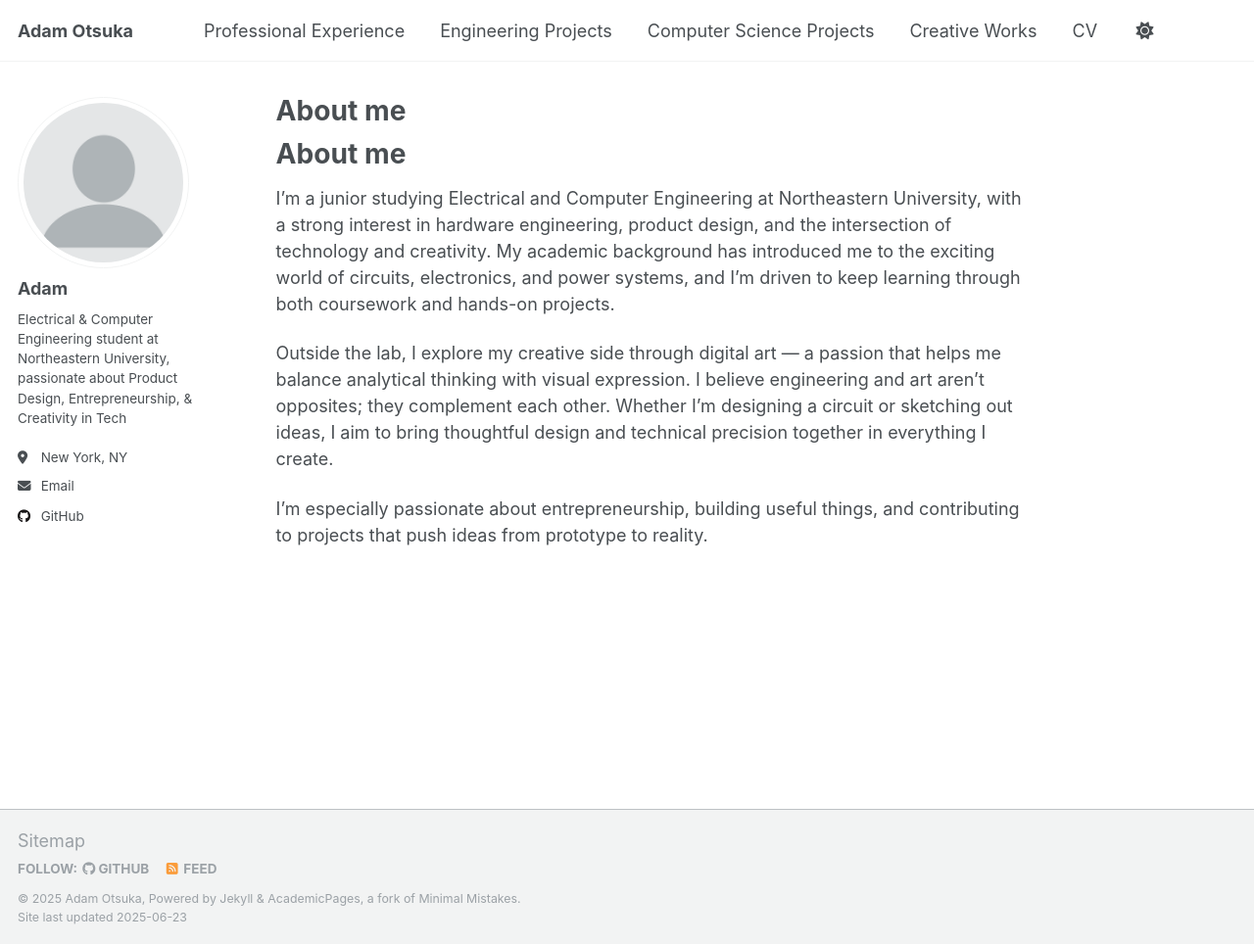
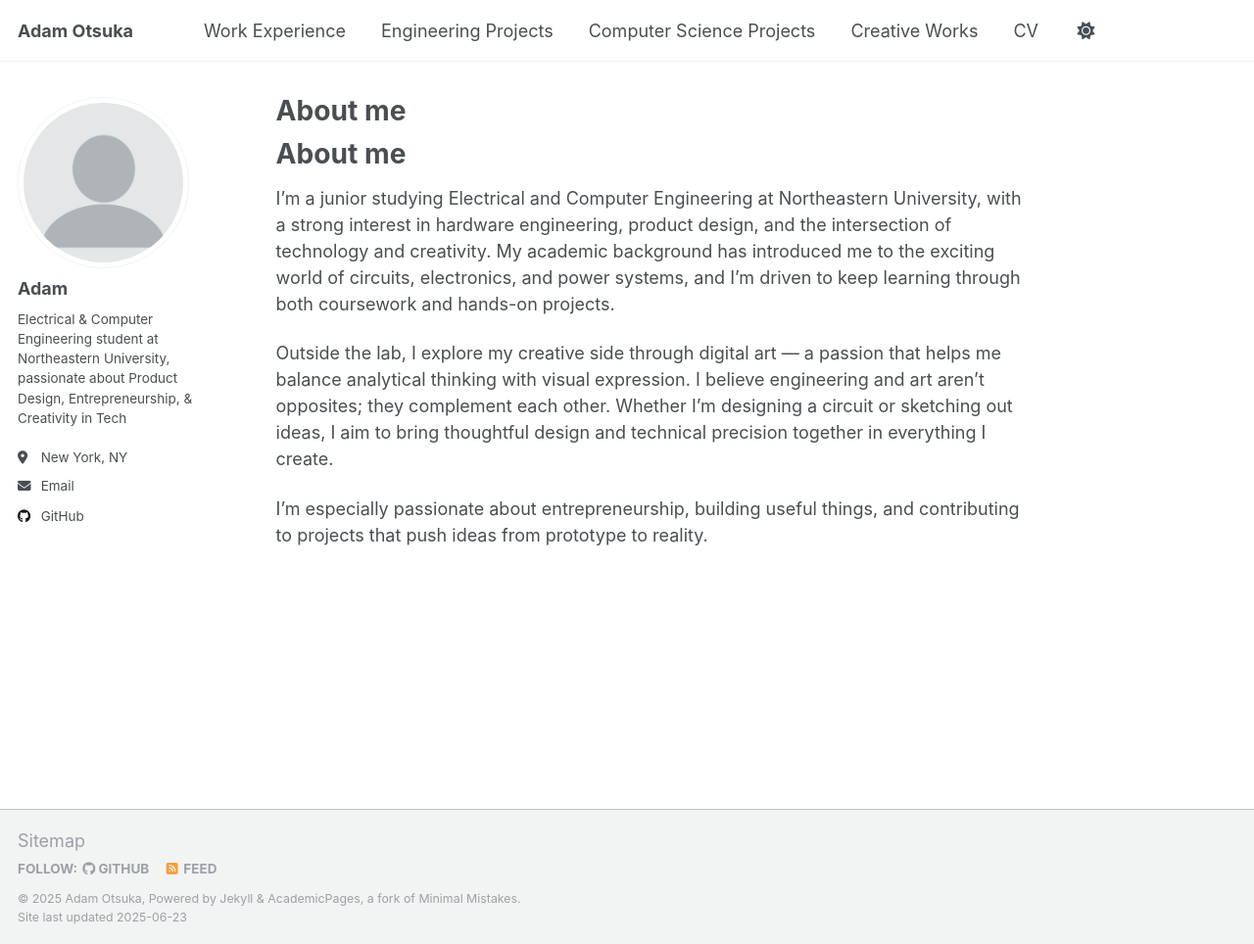
Before and after one commit to 4damo5/4damo5.github.io, a Jekyll site: the page built from _pages/about.md, in a window 1280 px wide and 964 px high. Shown: the whole window at 98% size. Built offline with Jekyll 4.4.1, drawn with Linux system fonts in a browser that asks for light colours.

Commit message:
Update navigation.yml

```diff
--- a/_data/navigation.yml
+++ b/_data/navigation.yml
@@ -8,8 +8,8 @@
 #      Markdown formatted page while the second is generated using JSON.
 
 main:
-  - title: "Professional Experience"
-    url: /professional/
+  - title: "Work Experience"
+    url: /experience/
 
   - title: "Engineering Projects"
     url: /engineering/
```
